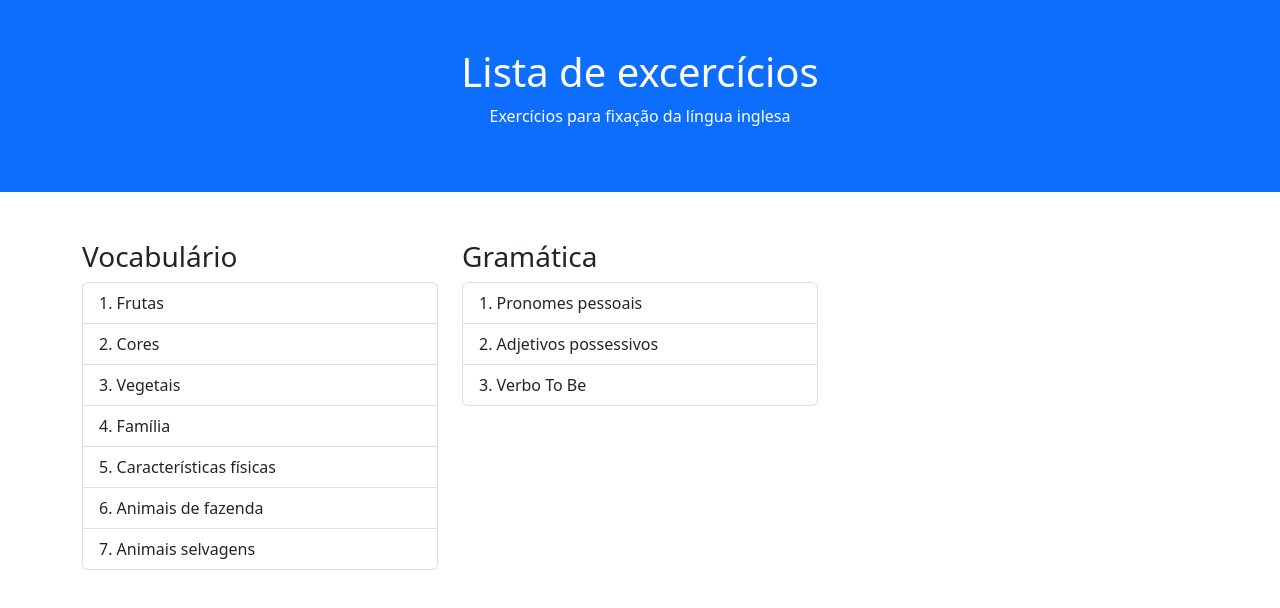
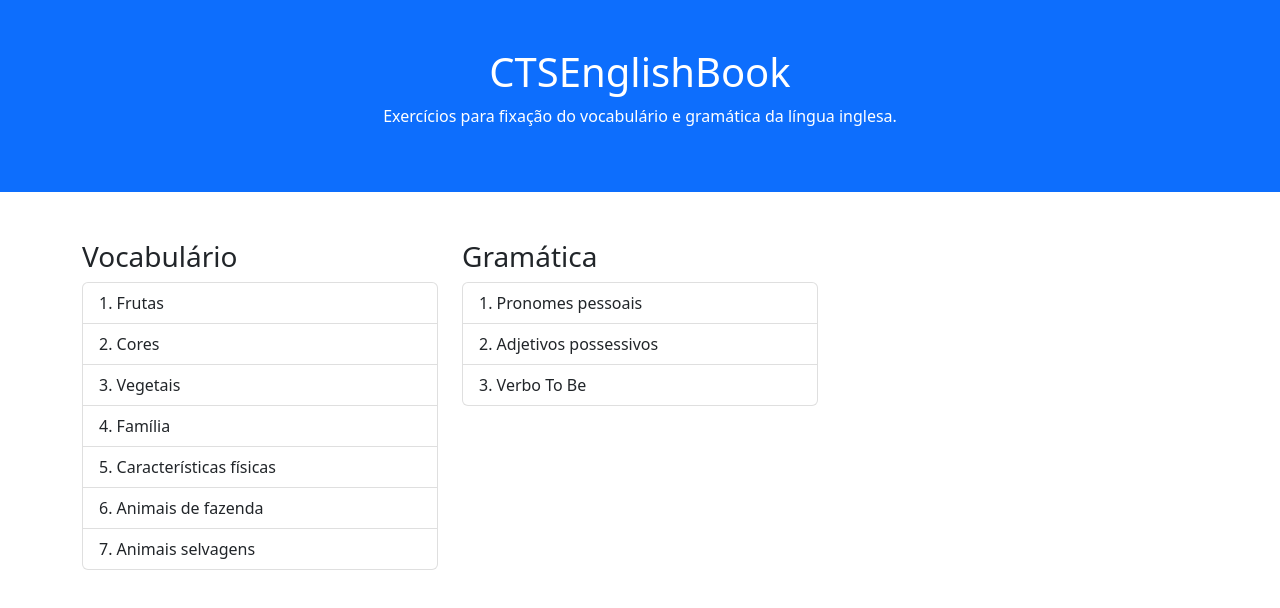
Before and after one commit to erosvitor/CTSEnglishBook, a plain HTML site: page docs/index.html in a window 1280 px wide. Drawn offline with nearby package versions, Linux system fonts and the light colour scheme.

Commit message:
Ajustes no título da página

```diff
--- a/docs/index.html
+++ b/docs/index.html
@@ -13,8 +13,8 @@
 </head>
 <body>
   <div class="container-fluid p-5 bg-primary text-white text-center">
-    <h1>Lista de excercícios</h1>
-    <p>Exercícios para fixação da língua inglesa</p>
+    <h1>CTSEnglishBook</h1>
+    <p>Exercícios para fixação do vocabulário e gramática da língua inglesa.</p>
   </div>
 
   <div class="container mt-5">
```
